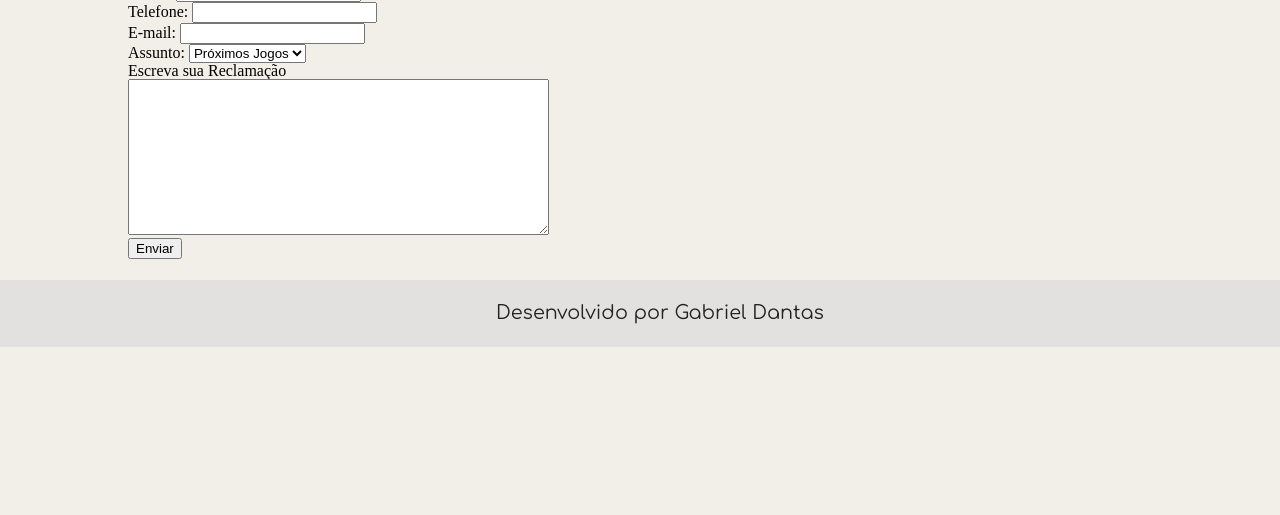
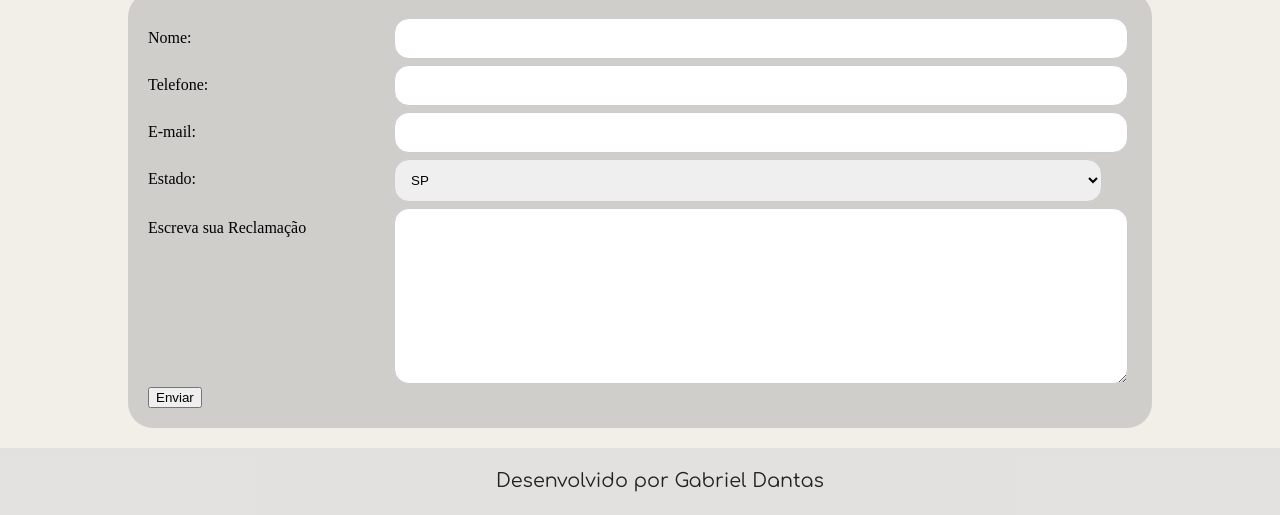
Before and after one commit to gabrieldantas07/sitecorinthians, a plain HTML site: page contato.html in a window 1280 px wide. Shown: the part 307-822 px from the top of the page. Before the commit the page ends 800 px from the top, so only its background shows below. Drawn offline with Linux system fonts and the light colour scheme; a web font is replaced by a local one.

Commit message:
Add files via upload

```diff
--- a/contato.html
+++ b/contato.html
@@ -33,23 +33,59 @@
     <div class="container">
         <section>
             <h1>Entre em contato</h1>
+            <div class="borda_form">
                 <form action="#">
+                    <div class="row">
+                        <div class="col-25">
                             <label for="#">Nome: </label>
-                <input type="text" name="#" id="#"> <br>
+                        </div>
+                        <div class="col-75">
+                            <input type="text" name="#" id="#">
+                        </div>
+                    </div>
+                    <div class="row">
+                        <div class="col-25">
                             <label for="#">Telefone: </label>
-                <input type="tel" name="#" id="#"><br>
+                        </div>
+                        <div class="col-75">
+                            <input type="tel" name="#" id="#">
+                        </div>
+                    </div>
+                    <div class="row">
+                        <div class="col-25">
                             <label for="#">E-mail: </label>
-                <input type="email" name="#" id="#"><br>
-                <label for="#">Assunto: </label>
+                        </div>
+                        <div class="col-75">
+                            <input type="email" name="#" id="#">
+                        </div>
+                    </div>
+                    <div class="row">
+                        <div class="col-25">
+                            <label for="#">Estado: </label>
+                        </div>
+                        <div class="col-75">
                             <select name="" id="">
-                    <option value="show">Próximos Jogos</option>
-                    <option value="rec">Reclamações</option>
-                    <option value="sug">Sugestões</option>
-                </select><br>
-                <label for="#">Escreva sua Reclamação</label><br>
-                <textarea name="#" id="#" cols="50" rows="10"></textarea><br>
+                                <option value="sp">SP</option>
+                                <option value="rj">RJ</option>
+                                <option value="ba">BA</option>
+                                <option value="mg">MG</option>
+                                <option value="ce">CE</option>
+                            </select>
+                        </div>
+                    </div>
+                    <div class="row">
+                        <div class="col-25">
+                            <label for="#">Escreva sua Reclamação</label>
+                        </div>
+                        <div class="col-75">
+                            <textarea name="#" id="#" cols="50" rows="10"></textarea>
+                        </div>
+                    </div>
+                    <div class="row">
                         <input type="submit" value="Enviar">
+                    </div>
                 </form>
+            </div>
         </section>
 
     </div>
--- a/css/estilo.css
+++ b/css/estilo.css
@@ -207,3 +207,38 @@ td:first-child + td{
 audio::-webkit-media-controls-panel{
     background-color:rgba(128, 128, 128, 0.3) !important;
 }
+
+.borda_form{
+    background-color: rgba(128, 128, 128, 0.3) ;
+    padding: 20px;
+    border-radius: 25px;
+    margin-top: 1%;
+    box-sizing: border-box;
+  }
+
+label {
+    padding: 12px 12px 12px 0;
+    display: inline-block;
+  }
+
+input[type=text], select, textarea, input[type=tel], input[type=email] {
+    width: 96%;
+    padding: 12px;
+    border: 1px solid #ccc;
+    border-radius: 15px;
+    resize: vertical;
+  }
+
+
+.col-25{
+  width: 25%;
+  float: left;
+  margin-top: 6px;
+
+}
+
+.col-75{
+width: 75%;
+float: left;
+margin-top: 6px;
+}
```
Lines whose indentation alone changed are shown as unchanged.
